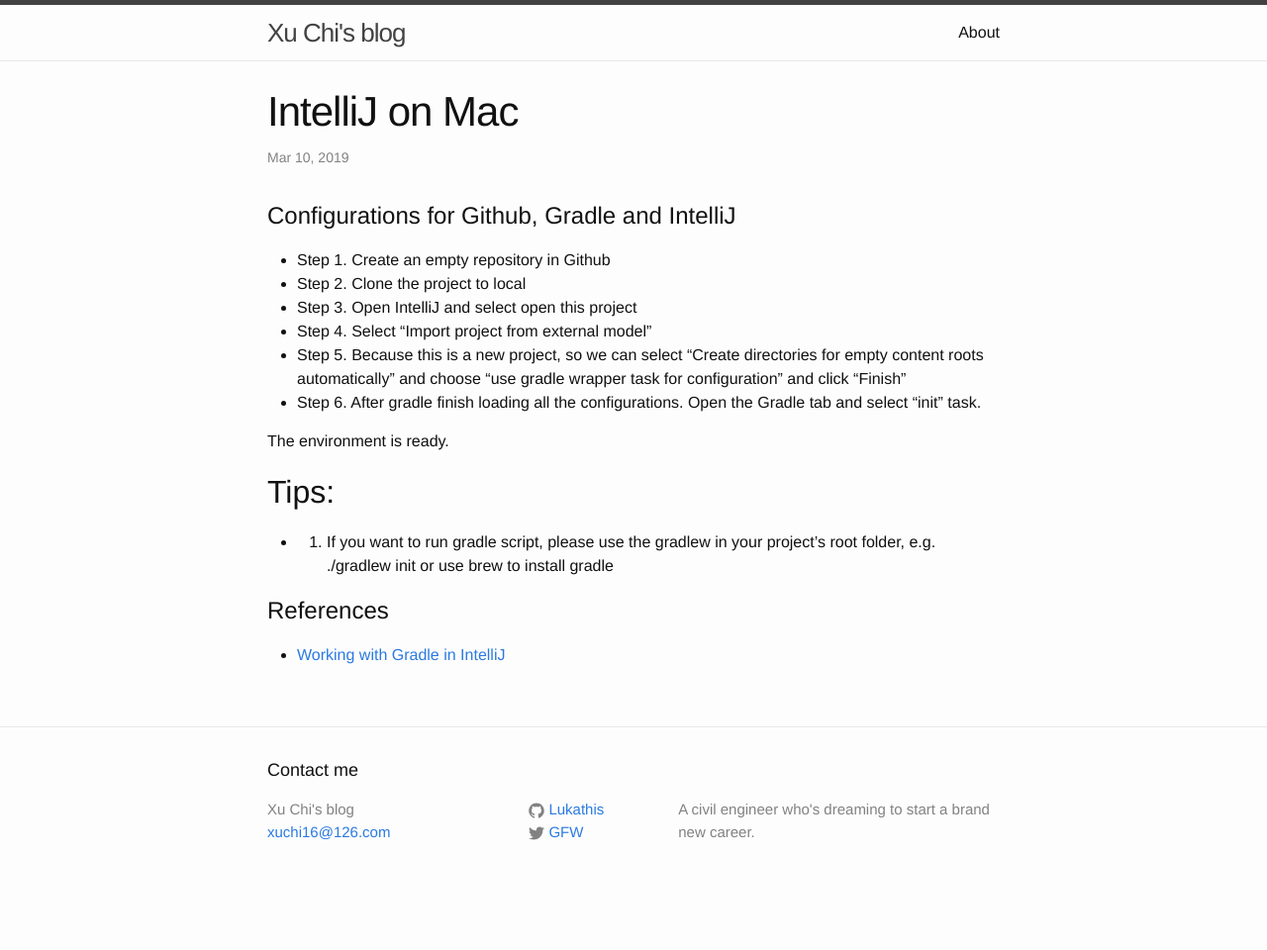
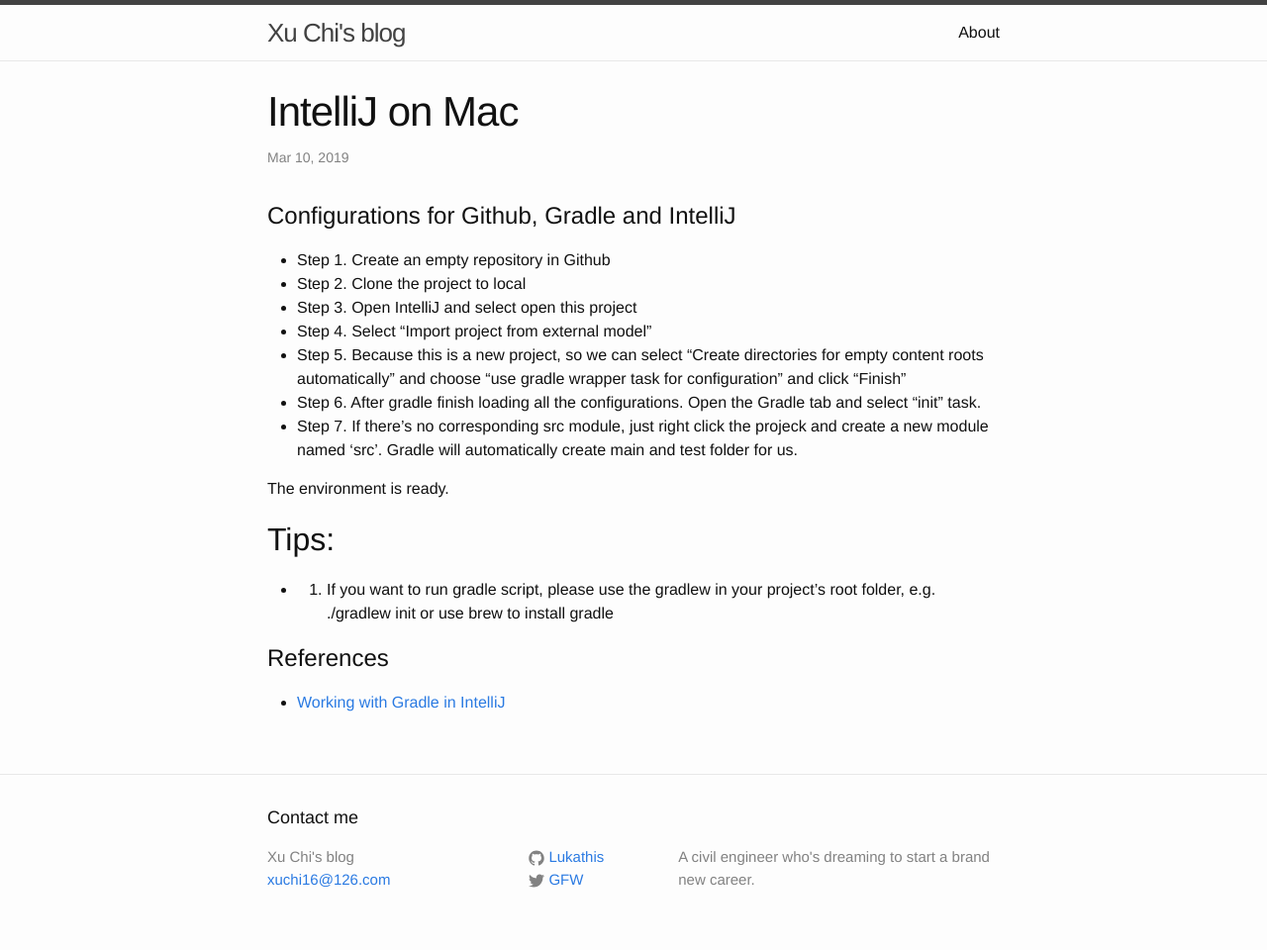
Before and after one commit to xuchi16/Lukathis.github.io, a Jekyll site: the page built from _posts/2019-03-10-IntelliJ on Mac.markdown, in a window 1280 px wide. Shown: the whole page at 99% size. Built offline with Jekyll 4.4.1, drawn with Linux system fonts in a browser that asks for light colours; before the commit the page ends 912 px from its top, so only the background shows below that.

Commit message:
add step when there's no default src

```diff
--- a/_posts/2019-03-10-IntelliJ on Mac.markdown
+++ b/_posts/2019-03-10-IntelliJ on Mac.markdown
@@ -11,6 +11,7 @@
 * Step 4. Select "Import project from external model"
 * Step 5. Because this is a new project, so we can select "Create directories for empty content roots automatically" and choose "use gradle wrapper task for configuration" and click "Finish"
 * Step 6. After gradle finish loading all the configurations. Open the Gradle tab and select "init" task.
+* Step 7. If there's no corresponding src module, just right click the projeck and create a new module named 'src'. Gradle will automatically create main and test folder for us.
 
 The environment is ready.
 
```
